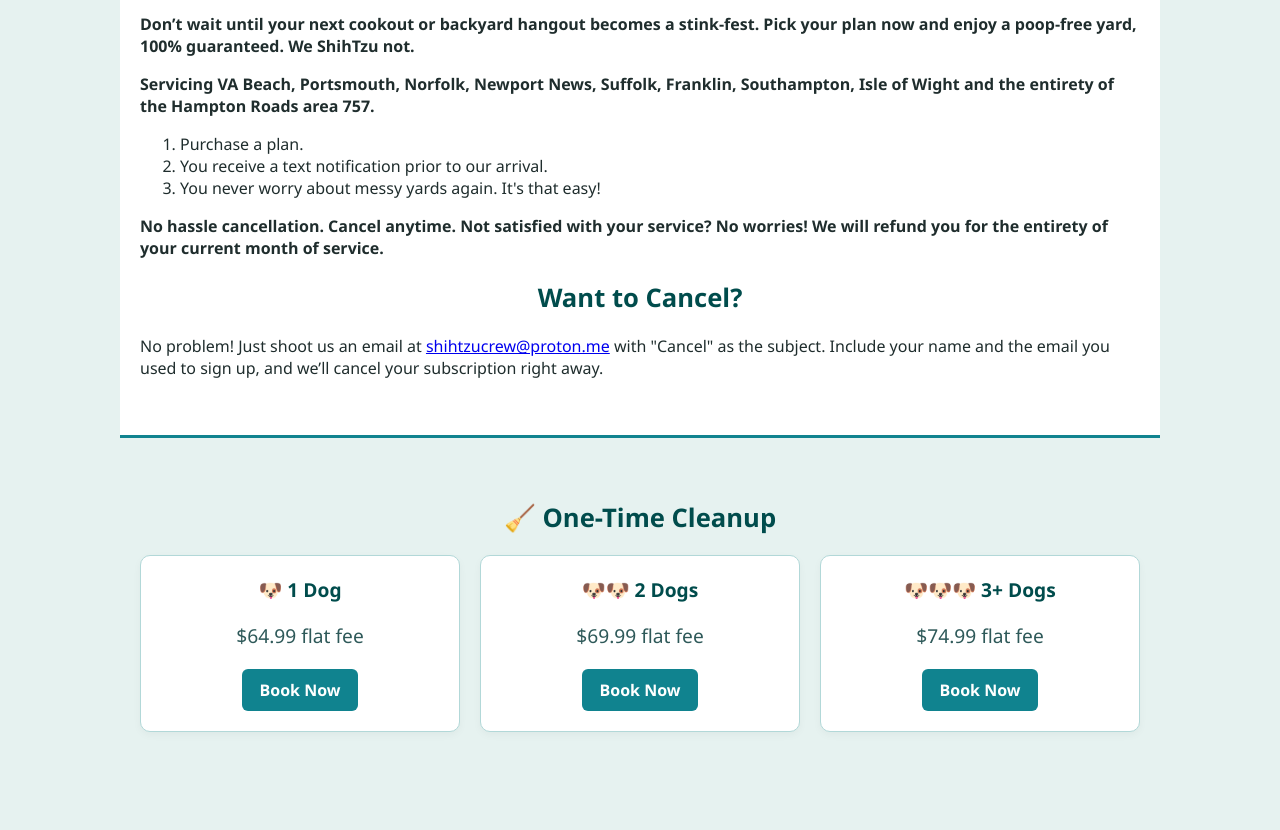
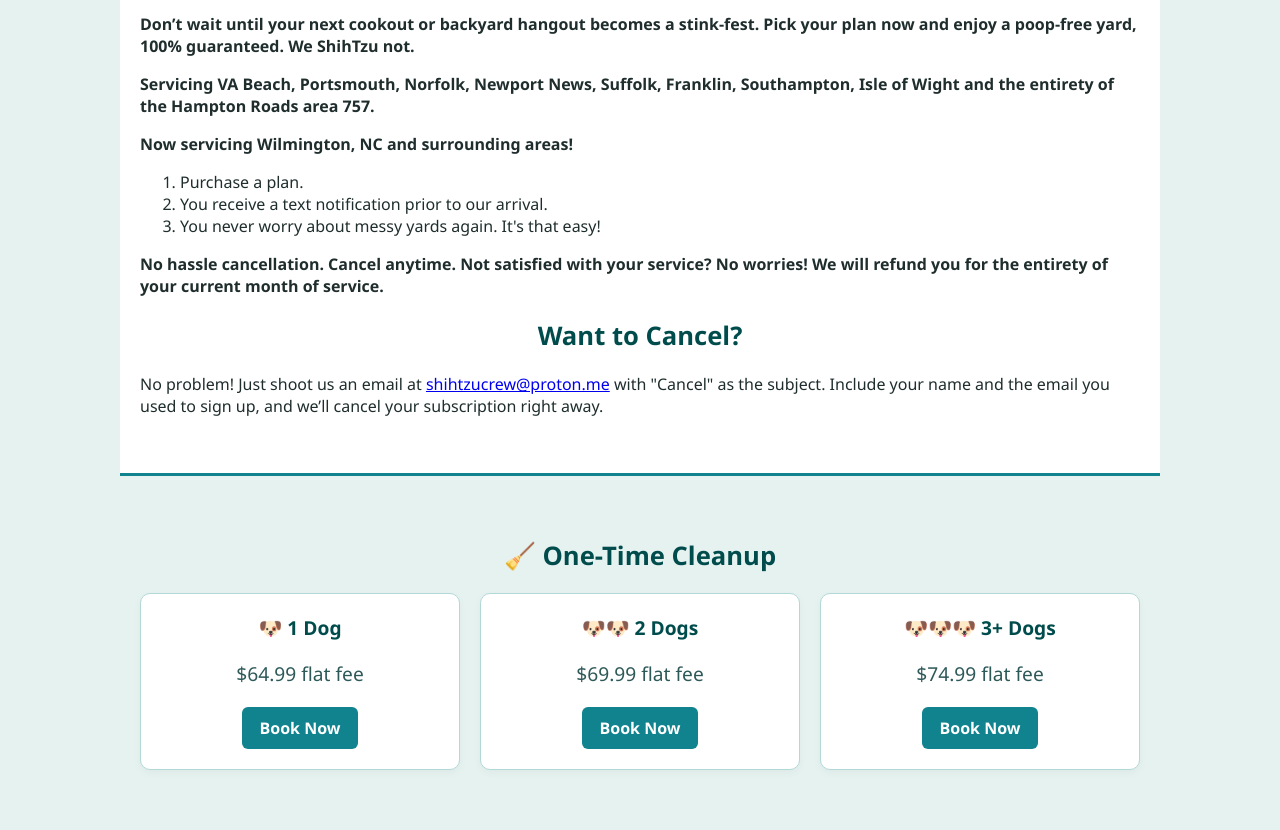
Before and after one commit to ShihTzuCrew/ShihTzuCrew.github.io, a plain HTML site: page index.html in a window 1280 px wide. Shown: the part 820-1650 px from the top of the page. Drawn offline with Linux system fonts and the light colour scheme.

Commit message:
Update index.html
Added "now serving wilmington, nc"

```diff
--- a/index.html
+++ b/index.html
@@ -137,6 +137,7 @@
     <h2 style="margin-top: 40px;">💵 Plans That Fit Your Budget. 💩 Clean Yards That Fit Your Lifestyle.</h2>
     <p><strong>Don’t wait until your next cookout or backyard hangout becomes a stink-fest. Pick your plan now and enjoy a poop-free yard, 100% guaranteed. We ShihTzu not.</strong></p>
     <p><strong>Servicing VA Beach, Portsmouth, Norfolk, Newport News, Suffolk, Franklin, Southampton, Isle of Wight and the entirety of the Hampton Roads area 757.</strong></p>
+    <p><strong>Now servicing Wilmington, NC and surrounding areas!</strong></p>
     <ol type="1">
       <li>Purchase a plan.</li>
       <li>You receive a text notification prior to our arrival.</li>
```
